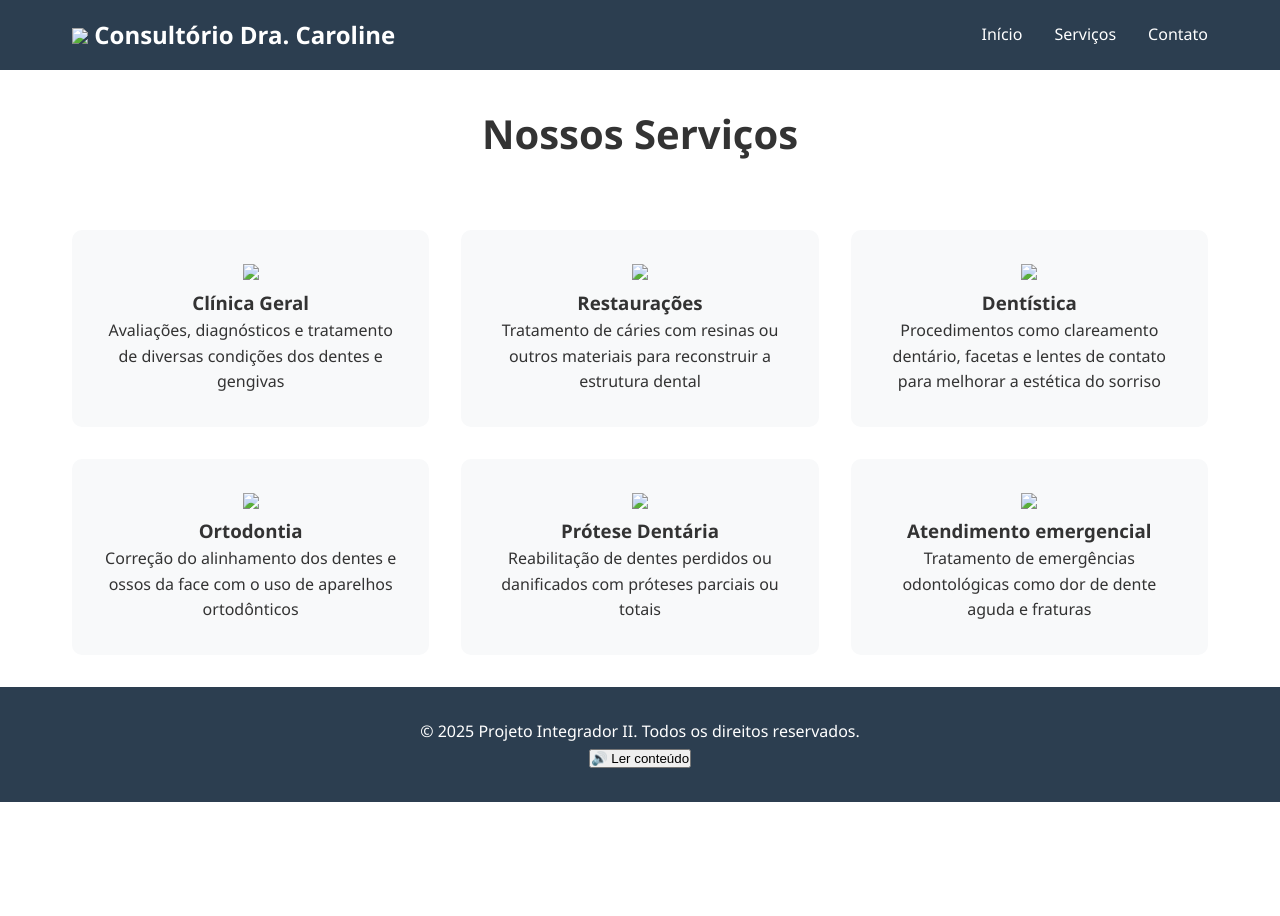
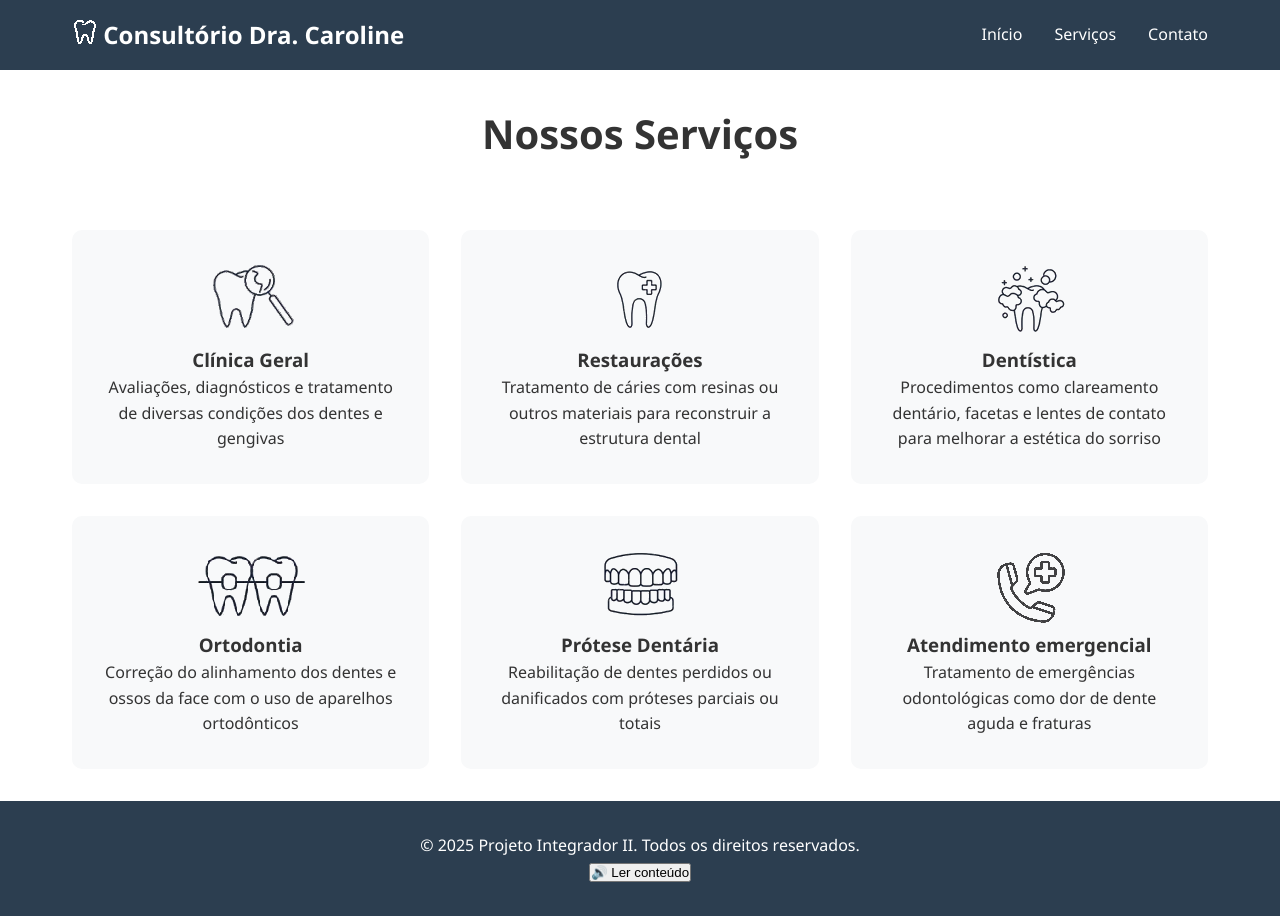
Before and after one commit to SergioRamos-CS/pj2-consultorio, a website: page pages/servicos.html in a window 1280 px wide. Before the commit the page ends 802 px from the top, so only its background shows below. Drawn offline with Linux system fonts and the light colour scheme; files whose address does not match are found by name.

Commit message:
organizando o projeto

```diff
--- a/pages/servicos.html
+++ b/pages/servicos.html
@@ -12,7 +12,7 @@
       <nav class="navbar" role="navigation" aria-label="Menu principal">
         <div class="nav-container">
           <a href="index.html" class="nav-logo"
-            ><img src="images/favicon25.png" /> Consultório Dra. Caroline</a
+            ><img src="../images/favicon25.png" /> Consultório Dra. Caroline</a
           >
           <div class="nav-menu">
             <a href="index.html" class="nav-link" aria-current="page">Início</a>
@@ -28,7 +28,7 @@
         <h1 id="services-title" class="section-title">Nossos Serviços</h1>
         <div class="services-grid">
           <div class="service-card">
-            <img src="images/icones/analise.png" />
+            <img src="../images/icones/analise.png" />
             <h3>Clínica Geral</h3>
             <p>
               Avaliações, diagnósticos e tratamento de diversas condições dos
@@ -37,7 +37,7 @@
           </div>
 
           <div class="service-card">
-            <img src="images/icones/restauracao.png" />
+            <img src="../images/icones/restauracao.png" />
             <h3>Restaurações</h3>
             <p>
               Tratamento de cáries com resinas ou outros materiais para
@@ -45,7 +45,7 @@
             </p>
           </div>
           <div class="service-card">
-            <img src="images/icones/clareamento.png" />
+            <img src="../images/icones/clareamento.png" />
             <h3>Dentística</h3>
             <p>
               Procedimentos como clareamento dentário, facetas e lentes de
@@ -53,7 +53,7 @@
             </p>
           </div>
           <div class="service-card">
-            <img src="images/icones/aparelho2.png" />
+            <img src="../images/icones/aparelho2.png" />
             <h3>Ortodontia</h3>
             <p>
               Correção do alinhamento dos dentes e ossos da face com o uso de
@@ -61,7 +61,7 @@
             </p>
           </div>
           <div class="service-card">
-            <img src="images/icones/dentadura.png" />
+            <img src="../images/icones/dentadura.png" />
             <h3>Prótese Dentária</h3>
             <p>
               Reabilitação de dentes perdidos ou danificados com próteses
@@ -69,7 +69,7 @@
             </p>
           </div>
           <div class="service-card">
-            <img src="images/icones/emergencia.png" />
+            <img src="../images/icones/emergencia.png" />
             <h3>Atendimento emergencial</h3>
             <p>
               Tratamento de emergências odontológicas como dor de dente aguda e
```
